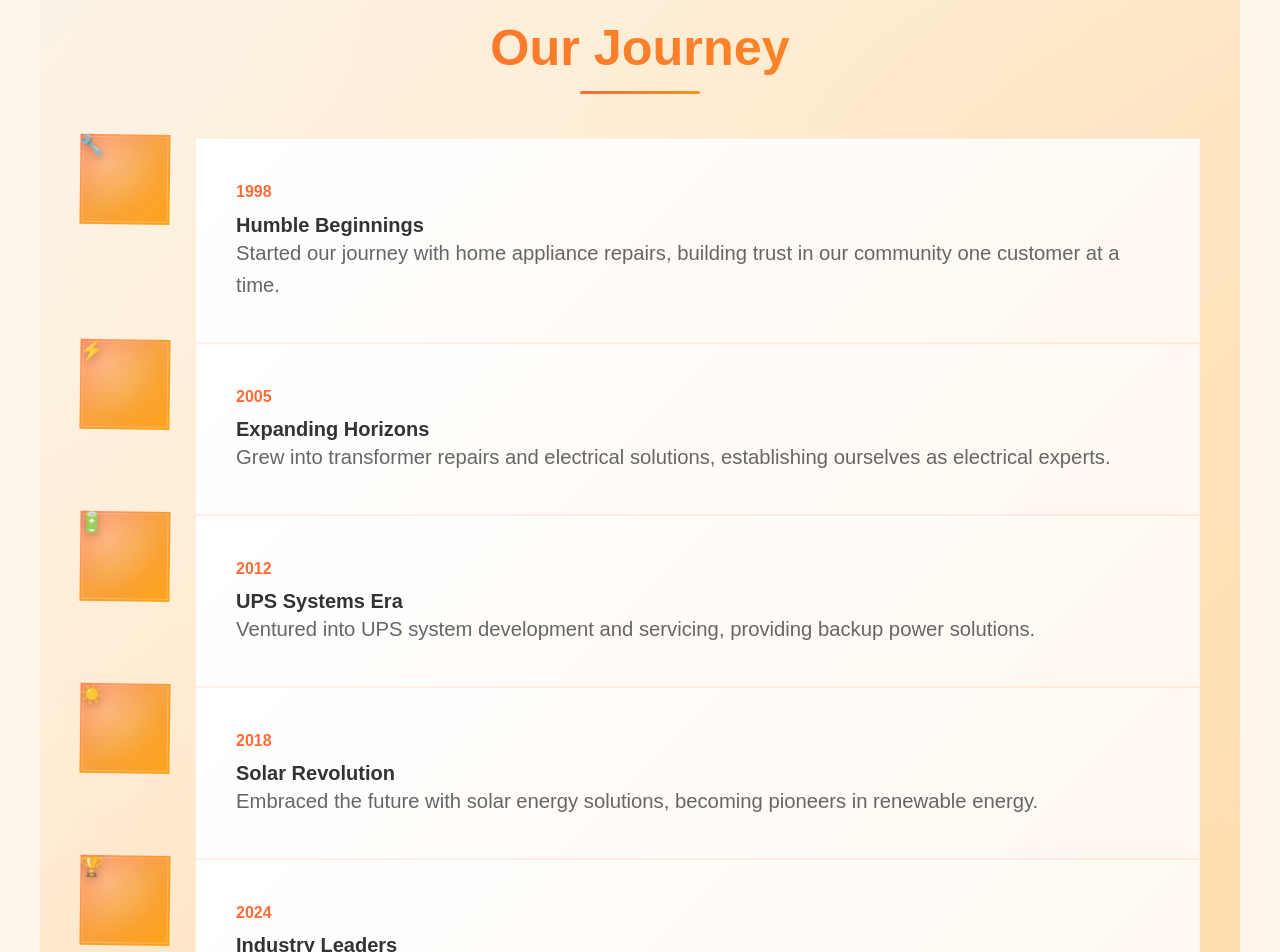
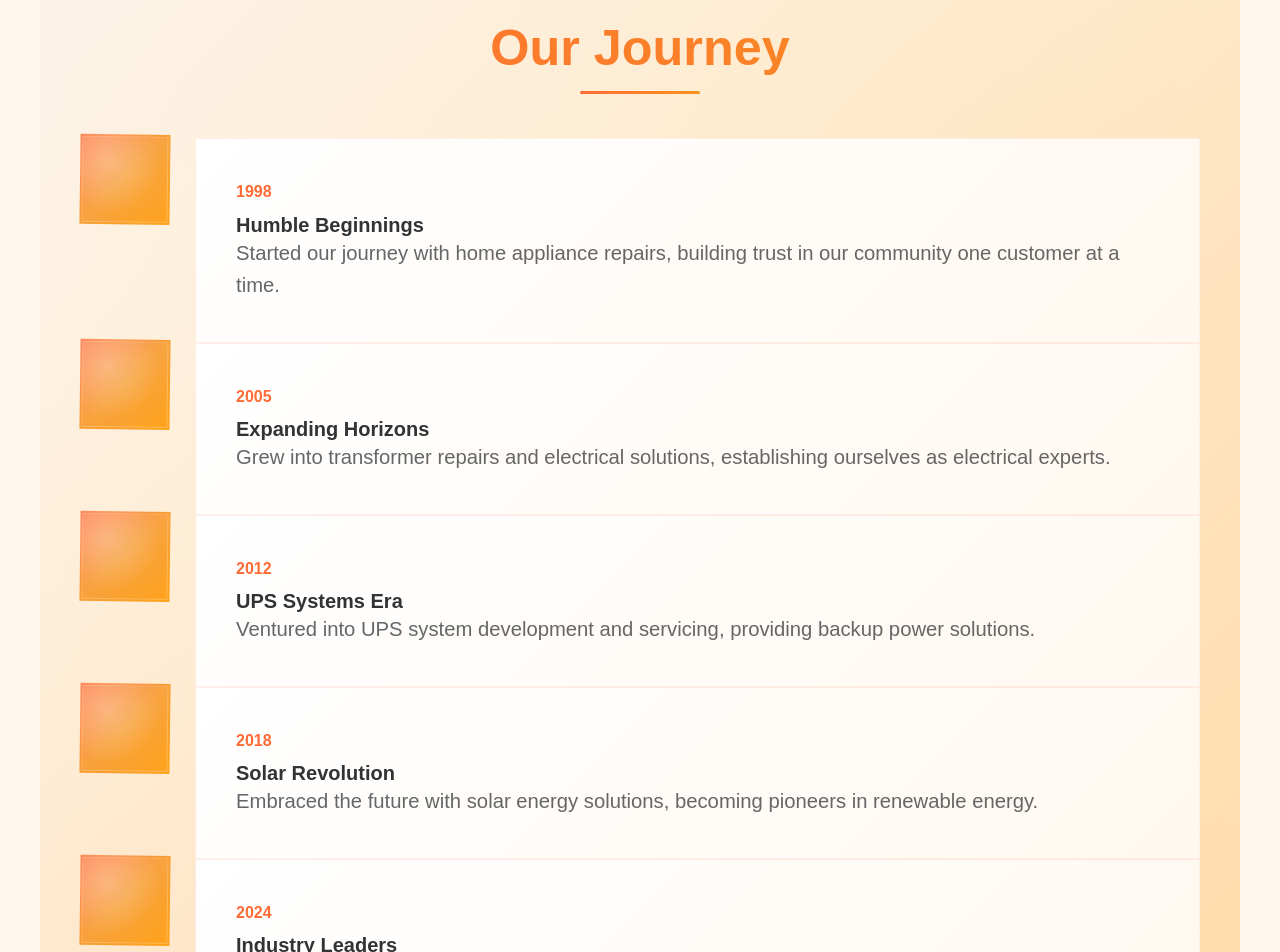
Before and after one commit to syedsolarenergy/syedsolarenergy, a React (Create React App) app: page /about in a window 1280 px wide. Shown: the part 900-1852 px from the top of the page. Built offline with nearby package versions, Linux system fonts and the light colour scheme.

Commit message:
Changes home.js page

```diff
--- a/src/pages/About.js
+++ b/src/pages/About.js
@@ -526,36 +526,31 @@ export default function About() {
                 year="1998"
                 title="Humble Beginnings"
                 description="Started our journey with home appliance repairs, building trust in our community one customer at a time."
-                icon="🔧"
-                delay={0.2}
+
               />
               <TimelineItem
                 year="2005"
                 title="Expanding Horizons"
                 description="Grew into transformer repairs and electrical solutions, establishing ourselves as electrical experts."
-                icon="⚡"
-                delay={0.4}
+
               />
               <TimelineItem
                 year="2012"
                 title="UPS Systems Era"
                 description="Ventured into UPS system development and servicing, providing backup power solutions."
-                icon="🔋"
-                delay={0.6}
+
               />
               <TimelineItem
                 year="2018"
                 title="Solar Revolution"
                 description="Embraced the future with solar energy solutions, becoming pioneers in renewable energy."
-                icon="☀️"
-                delay={0.8}
+
               />
               <TimelineItem
                 year="2024"
                 title="Industry Leaders"
                 description="Today we stand as Pakistan's trusted solar energy provider, serving homes, businesses, and industries."
-                icon="🏆"
-                delay={1.0}
+
               />
             </div>
           </div>
@@ -1011,7 +1006,7 @@ export default function About() {
                 🚀 Get Free Quote
               </button>
               <button
-                onClick={() => window.open('https://wa.me/923075506695?text=Hi! I would like to learn more about Syed Solar Energy and your services.', '_blank')}
+                onClick={() => window.open('https://wa.me/923075596695?text=Hi! I would like to learn more about Syed Solar Energy and your services.', '_blank')}
                 style={{
                   background: 'transparent',
                   color: 'white',
```
